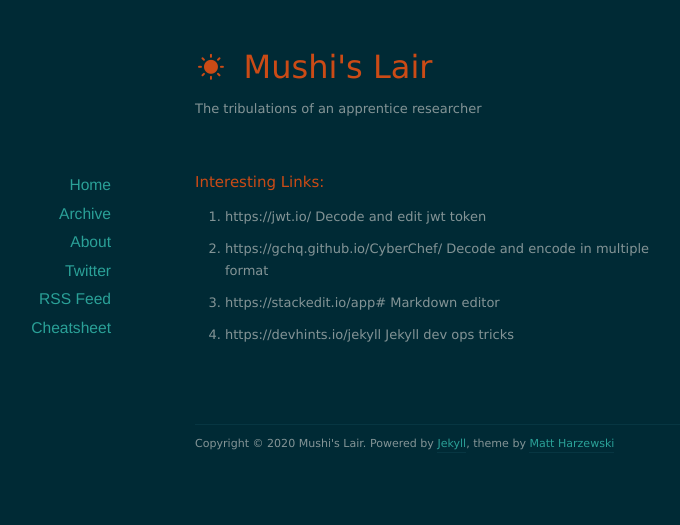
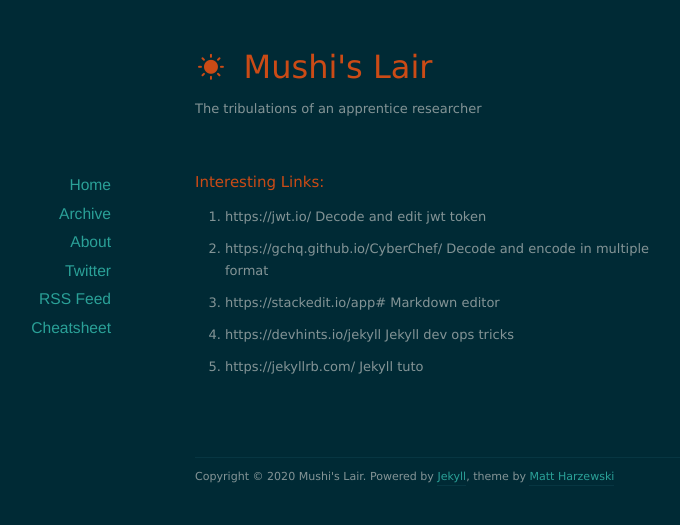
Before and after one commit to Mushi-mushi/mushi-mushi.github.io, a Jekyll site: the page built from cheat/index.markdown, in a window 1280 px wide. Shown: the top 525 px of the page, without its empty margins (195-875 px from the left). Built offline with Jekyll 4.4.1, drawn with Linux system fonts in a browser that asks for light colours; nearby versions of some CDN libraries.

Commit message:
Update index.markdown

```diff
--- a/cheat/index.markdown
+++ b/cheat/index.markdown
@@ -9,3 +9,4 @@ Interesting Links:
 - https://gchq.github.io/CyberChef/   Decode and encode in multiple format
 - https://stackedit.io/app#           Markdown editor
 - https://devhints.io/jekyll          Jekyll dev ops tricks
+- https://jekyllrb.com/               Jekyll tuto
```
